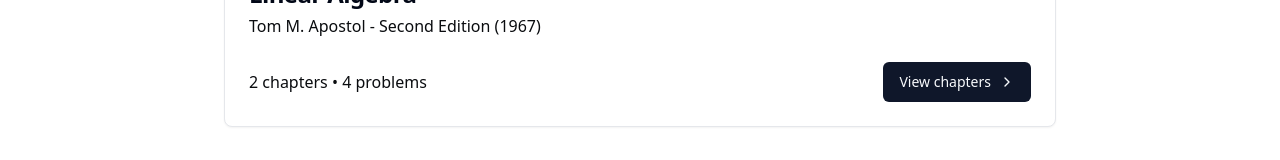
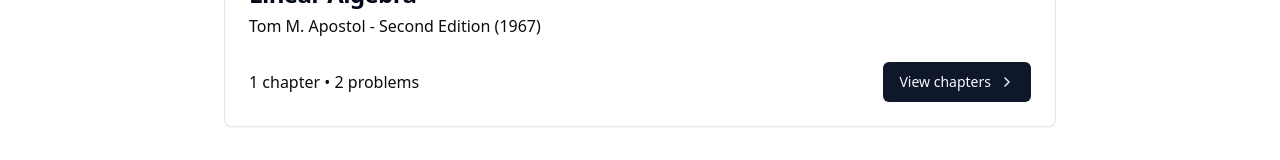
Before and after one commit to gosling084/math-blog, a Next.js app: page / in a window 1280 px wide. Shown: the part 370-530 px from the top of the page. Built offline with nearby package versions, Linux system fonts and the light colour scheme.

Commit message:
feat!: FontToggle fix feat: First two problems of Pset 13.25.1 added

```diff
--- a/src/app/globals.css
+++ b/src/app/globals.css
@@ -124,6 +124,14 @@
     font-family: system-ui, -apple-system, BlinkMacSystemFont, 'Segoe UI', Roboto, sans-serif;
   }
 
+  .font-times {
+    font-family: "Times New Roman", Times, serif;
+  }
+
+  .font-palatino {
+    font-family: Palatino, "Palatino Linotype", "Palatino LT STD", "Book Antiqua", Georgia, serif;
+  }
+
   .font-serif {
     font-family: Georgia, Times, "Times New Roman", serif;
   }
@@ -132,8 +140,17 @@
     font-family: Consolas, Monaco, "Courier New", monospace;
   }
 
-  .font-times {
-    font-family: "Times New Roman", Times, serif;
+  .font-courier {
+    font-family: "Courier New", Courier, "Lucida Console", monospace;
+  }
+
+  .font-arial {
+    font-family: Arial, Helvetica, sans-serif;
+  }
+
+  .font-terminal {
+    font-family: "Lucida Console", Monaco, "DejaVu Sans Mono", monospace;
+    letter-spacing: 0.05em;
   }
 
   /* Enhanced font size classes with header and math-content scaling */
@@ -281,7 +298,7 @@
   }
 
   .math-content {
-    @apply prose max-w-none bg-card;
+    @apply prose max-w-none bg-card whitespace-pre-wrap;
     /* Light theme (default) */
     @apply text-card-foreground;
 
--- a/src/data/textbooks.ts
+++ b/src/data/textbooks.ts
@@ -15,60 +15,30 @@ export const textbookData: Textbook[] = [
           description: "Applications of vector algebra to the study of lines, planes, and conic sections.",
           problemSets: [
             {
-              id: 1,
+              id: 25,
               title: "13.25 Miscellaneous exercises on conic sections",
               description: "A review section combining the material on conic sections with material from previous chapters",
               problems: [
                 {
                   id: 1,
                   number: "13.25.1",
-                  content: "Show that the area of the region bounded by the ellipse $\\frac{x^{2}}{a^{2}} + \\frac{y^{2}}{b^{2}} = 1$ ",
-                  hint: "",
-                  solution: "Let's solve this step by step:\n\n(a) To show the curve lies on a cone, let's examine the relationship between x, y, and z:\n\n$x = t\\cos t$ \n$y = t\\sin t$ \n$z = t$\n\nNote that $x^2 + y^2 = t^2\\cos^2 t + t^2\\sin^2 t = t^2(\\cos^2 t + \\sin^2 t) = t^2 = z^2$\n\nThis equation $x^2 + y^2 = z^2$ describes a cone with apex at the origin.\n\n(b) The angle $\\theta$ between the curve and the z-axis can be found using the dot product:\n\n$\\cos \\theta = \\frac{\\mathbf{r}'(t) \\cdot \\mathbf{k}}{|\\mathbf{r}'(t)|}$\n\nwhere $\\mathbf{r}'(t) = (\\cos t - t\\sin t)\\mathbf{i} + (\\sin t + t\\cos t)\\mathbf{j} + \\mathbf{k}$\n\nTherefore, $\\cos \\theta = \\frac{1}{\\sqrt{(\\cos t - t\\sin t)^2 + (\\sin t + t\\cos t)^2 + 1}}$",
-                  date: "2024-10-25"
+                  content: `Show that the area of the region bounded by the ellipse $\\frac{x^{2}}{a^{2}} + \\frac{y^{2}}{b^{2}} = 1$ is $ab$ times the area of a circle with radius 1. \n\nNote: This statement can be proved from general properties of the integral, without performing any integrations.`,
+                  hint: "Use Theorem 1.19 (Expansion or Contraction of the Interval of Integration): If $f$ is integrable on $[a, b]$, then for every real $k\\neq0$ we have $$\\int_{a}^{b} f(x)\\ dx = \\frac{1}{k}\\int_{ka}^{kb} f\\left(\\frac{x}{k}\\right)\\ dx$$",
+                  solution: "We can express a circle of radius 1 centered at the origin as an ellipse with $a = b = 1$. In other words the standard form of a circle is $x^{2} + y^{2} = 1$. Expressing this as a function of $x$ gives us the graph of the upper semicircle $y = f(x) = \\sqrt{1 - x^{2}}$. Taking twice the area under the curve from $x = -1$ to $x = 1$ we get $$A_{circle} = 2\\int_{-1}^{1}\\sqrt{1 - x^{2}} \\ dx$$Doing the same for the ellipse with equation $\\frac{x^{2}}{a^{2}} + \\frac{y^{2}}{b^{2}} = 1$ from its left to its right vertices, we see that its area is $$A_{ellipse} = 2|b|\\int_{-a}^{a}\\sqrt{1 - \\left(\\frac{x}{a}\\right)^2} \\ dx$$But we know from Theorem 1.19 (Expansion or Contraction of the Interval of Integration) that this integral is equal to $$2ab\\int_{-1}^{1}\\sqrt{1 - x^{2}} \\ dx = abA_{circle} \\quad \\blacksquare$$",
+                  date: "11-25-2024"
                 },
                 {
                   id: 2,
-                  number: "14.1.2",
-                  content: "Show that the function $\\mathbf{r}(t) = (\\cos t)\\mathbf{i} + (\\sin t)\\mathbf{j} + (t)\\mathbf{k}$ represents a helix. Find its curvature $\\kappa$ and torsion $\\tau$.",
-                  hint: "Test 2",
-                  solution: "Let's solve this:\n\n1) First, let's find $\\mathbf{r}'(t)$ and $\\mathbf{r}''(t)$:\n\n$\\mathbf{r}'(t) = (-\\sin t)\\mathbf{i} + (\\cos t)\\mathbf{j} + \\mathbf{k}$\n\n$\\mathbf{r}''(t) = (-\\cos t)\\mathbf{i} + (-\\sin t)\\mathbf{j}$\n\n2) For curvature:\n$|\\mathbf{r}'(t)| = \\sqrt{\\sin^2 t + \\cos^2 t + 1} = \\sqrt{2}$\n\n$|\\mathbf{r}''(t)| = 1$\n\nTherefore, $\\kappa = \\frac{|\\mathbf{r}'(t) \\times \\mathbf{r}''(t)|}{|\\mathbf{r}'(t)|^3} = \\frac{1}{2}$\n\n3) For torsion:\n$\\tau = \\frac{[\\mathbf{r}'(t), \\mathbf{r}''(t), \\mathbf{r}'''(t)]}{|\\mathbf{r}'(t) \\times \\mathbf{r}''(t)|^2} = \\frac{1}{2}$",
-                  date: "2024-10-24"
-                }
+                  number: "13.25.2",
+                  content: `(a) Show that the volume of the solid of revolution generated by rotating the ellipse $$\\frac{x^{2}}{a^{2}} + \\frac{y^{2}}{b^{2}} = 1$$about its major axis is $ab^{2}$ times the volume of a unit sphere. \n\nNote: This statement can be proved from general properties of the integral, without performing any integrations.\n\n(b) What is the result if it is rotated about its minor axis?`,
+                  hint: "The volume of a solid of revolution with cross sections cut along the $x$ axis is $$\\int_{a}^{b}\\pi f^{2}(x)  \\ dx$$\nTo show how the integral scales, use Theorem 1.19 (Expansion or Contraction of the Interval of Integration): If $f$ is integrable on $[a, b]$, then for every real $k\\neq0$ we have $$\\int_{a}^{b} f(x)\\ dx = \\frac{1}{k}\\int_{ka}^{kb} f\\left(\\frac{x}{k}\\right)\\ dx$$",
+                  solution: "(a) The volume of a unit sphere can be expressed as the integral $$V_{c} = \\pi\\int_{-1}^{1} (1 - x^{2})\\ dx$$As we saw in problem 1, we can express the upper half of the ellipse defined by the equation $\\frac{x^{2}}{a^{2}} + \\frac{y^{2}}{b^{2}} = 1$ as $y = f(x) = |b|\\sqrt{1 - \\left(\\frac{x}{a}\\right)^{2}}$. Its volume of revolution about the $x$ axis is $$V_{e} = b^{2}\\pi\\int_{-a}^{a} 1 - \\left(\\frac{x}{a}\\right)^{2}\\ dx$$But from Theorem 1.19 we know that this integral is equal to $$ab^{2}\\pi\\int_{-1}^{1} (1 - x^{2})\\ dx$$Which is $ab^{2}$ times the volume of a unit sphere. $\\blacksquare$\n\n(b) The solid obtained by revolving the ellipse around its minor axis (in this case, the $y$ axis) would have a volume $a^{2}b$ times the volume of a unit sphere. The positive half-ellipse can be written as a function of $y$ as follows: $$x = f(y) = |a|\\sqrt{1 - \\left(\\frac{y}{b}\\right)^{2}}$$Its volume of revolution is then $$a^{2}\\pi\\int_{-b}^{b} 1 - \\left(\\frac{y}{b}\\right)^{2}\\ dy$$so it follows that its volume is $a^{2}b$ times that of the unit sphere. $\\blacksquare$",
+                  date: "11-25-2024"
+                },
               ]
             }
           ]
         },
-        {
-          id: 14,
-          title: "Chapter 14: Calculus of Vector Valued Functions",
-          description: "Introduction to vector-valued functions and their calculus",
-          problemSets: [
-            {
-              id: 1,
-              title: "14.1 Vector-Valued Functions",
-              description: "Basic concepts and definitions of vector-valued functions",
-              problems: [
-                {
-                  id: 1,
-                  number: "14.1.1",
-                  content: "Let $\\mathbf{r}(t) = (t\\cos t)\\mathbf{i} + (t\\sin t)\\mathbf{j} + (t)\\mathbf{k}$ for all real $t$. \n\n(a) Show that this curve lies on a cone. \n\n(b) Find the angle between the curve and the z-axis.",
-                  hint: "",
-                  solution: "Let's solve this step by step:\n\n(a) To show the curve lies on a cone, let's examine the relationship between x, y, and z:\n\n$x = t\\cos t$ \n$y = t\\sin t$ \n$z = t$\n\nNote that $x^2 + y^2 = t^2\\cos^2 t + t^2\\sin^2 t = t^2(\\cos^2 t + \\sin^2 t) = t^2 = z^2$\n\nThis equation $x^2 + y^2 = z^2$ describes a cone with apex at the origin.\n\n(b) The angle $\\theta$ between the curve and the z-axis can be found using the dot product:\n\n$\\cos \\theta = \\frac{\\mathbf{r}'(t) \\cdot \\mathbf{k}}{|\\mathbf{r}'(t)|}$\n\nwhere $\\mathbf{r}'(t) = (\\cos t - t\\sin t)\\mathbf{i} + (\\sin t + t\\cos t)\\mathbf{j} + \\mathbf{k}$\n\nTherefore, $\\cos \\theta = \\frac{1}{\\sqrt{(\\cos t - t\\sin t)^2 + (\\sin t + t\\cos t)^2 + 1}}$",
-                  date: "2024-10-25"
-                },
-                {
-                  id: 2,
-                  number: "14.1.2",
-                  content: "Show that the function $\\mathbf{r}(t) = (\\cos t)\\mathbf{i} + (\\sin t)\\mathbf{j} + (t)\\mathbf{k}$ represents a helix. Find its curvature $\\kappa$ and torsion $\\tau$.",
-                  hint: "Test 2",
-                  solution: "Let's solve this:\n\n1) First, let's find $\\mathbf{r}'(t)$ and $\\mathbf{r}''(t)$:\n\n$\\mathbf{r}'(t) = (-\\sin t)\\mathbf{i} + (\\cos t)\\mathbf{j} + \\mathbf{k}$\n\n$\\mathbf{r}''(t) = (-\\cos t)\\mathbf{i} + (-\\sin t)\\mathbf{j}$\n\n2) For curvature:\n$|\\mathbf{r}'(t)| = \\sqrt{\\sin^2 t + \\cos^2 t + 1} = \\sqrt{2}$\n\n$|\\mathbf{r}''(t)| = 1$\n\nTherefore, $\\kappa = \\frac{|\\mathbf{r}'(t) \\times \\mathbf{r}''(t)|}{|\\mathbf{r}'(t)|^3} = \\frac{1}{2}$\n\n3) For torsion:\n$\\tau = \\frac{[\\mathbf{r}'(t), \\mathbf{r}''(t), \\mathbf{r}'''(t)]}{|\\mathbf{r}'(t) \\times \\mathbf{r}''(t)|^2} = \\frac{1}{2}$",
-                  date: "2024-10-24"
-                }
-              ]
-            }
-          ]
-        }
       ]
     },
     // {
--- a/src/providers/font-provider.tsx
+++ b/src/providers/font-provider.tsx
@@ -2,7 +2,15 @@
 'use client';
 import { createContext, useContext, useState, useEffect } from 'react';
 
-type FontFamily = 'default' | 'serif' | 'mono' | 'times';
+type FontFamily =
+  | 'default'
+  | 'times'
+  | 'palatino'
+  | 'serif'
+  | 'mono'
+  | 'courier'
+  | 'arial'
+  | 'terminal';
 type FontSize = 'small' | 'default' | 'large' | 'xl';
 
 interface FontSettings {
```
Also changed, not shown: src/components/ui/FontToggle.tsx (+40 -40 lines).
